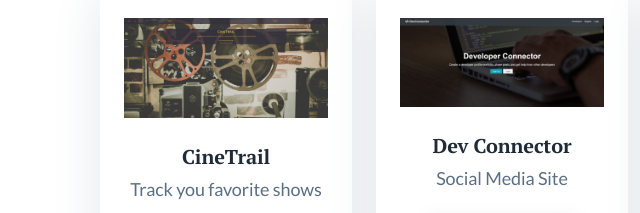
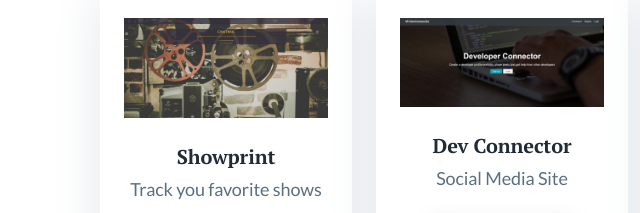
Before and after one commit to quasare/Portfolio-Thomas, a website: page index.html in a window 1280 px wide. Shown: the part 966-1179 px from the top of the page, 0-640 px from the left. Drawn offline with nearby package versions, Linux system fonts and the light colour scheme.

Commit message:
fix project name'

```diff
--- a/index.html
+++ b/index.html
@@ -333,7 +333,7 @@
                                         <img class="feature-image" src="img/Cinetrail.jpg" style='width:100%;'
                                             border="0" alt="DevConnector">
                                     </div>
-                                    <h4 class="feature-title h3-mobile">CineTrail</h4>
+                                    <h4 class="feature-title h3-mobile">Showprint</h4>
                                     <p class="text-sm">Track you favorite shows</p>
 
                                     <a class="button button-secondary button-shadow"
```
